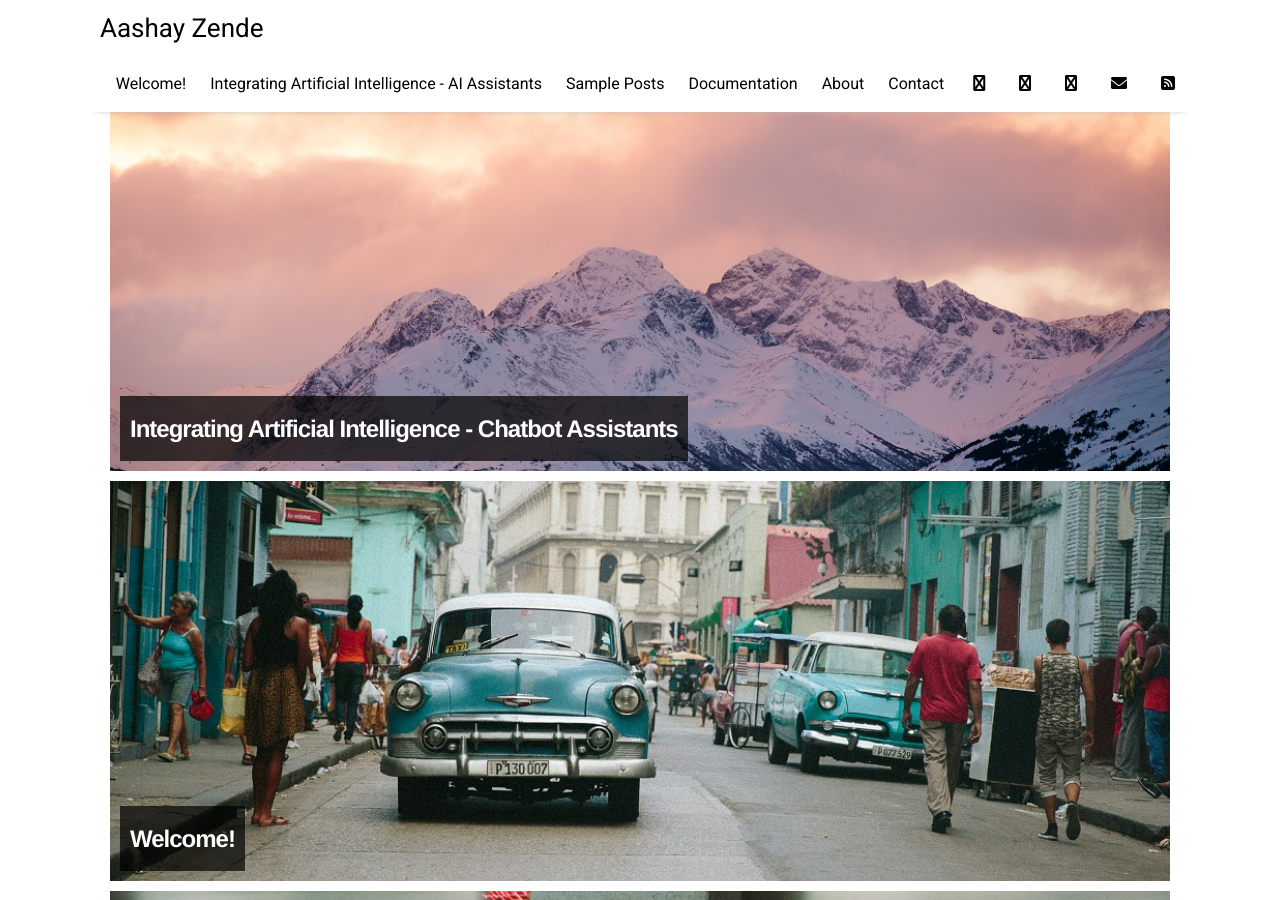
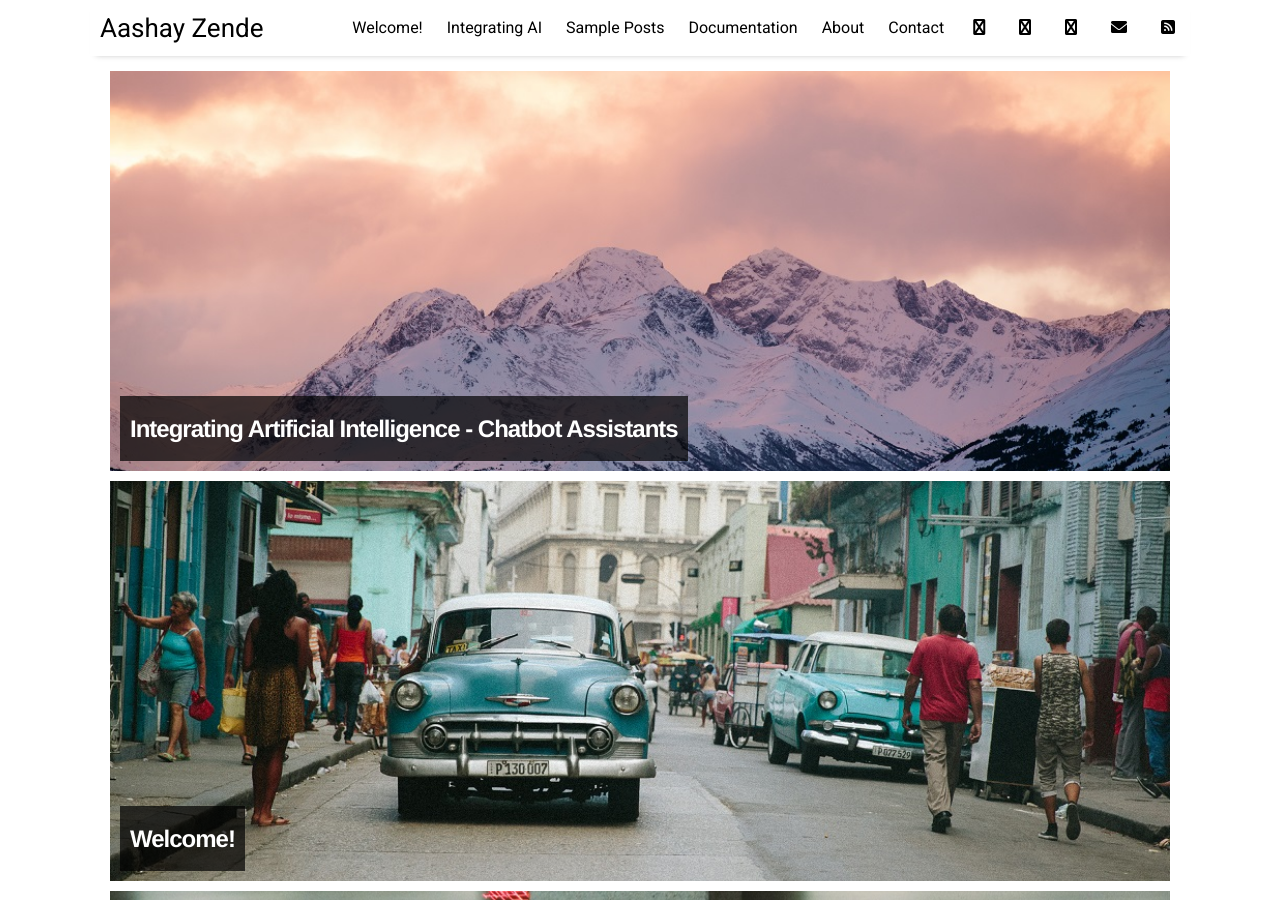
Before and after one commit to ashz1/posts, a Jekyll site: the page built from index.html, in a window 1280 px wide and 900 px high. Built offline with Jekyll 4.4.1, drawn with Linux system fonts in a browser that asks for light colours; nearby versions of some CDN libraries; the list of posts is cut into pages by our own code.

Commit message:
Update settings.yml

```diff
--- a/_data/settings.yml
+++ b/_data/settings.yml
@@ -8,7 +8,7 @@ google-ID: ''
 
 menu:
 - {name: 'Welcome!',  url: 'welcome'}
-- {name: 'Integrating Artificial Intelligence - AI Assistants', url: 'ai'}
+- {name: 'Integrating AI', url: 'ai'}
 - {name: 'Sample Posts',       url: 'sample-posts'}
 - {name: 'Documentation',      url: 'documentation'}
 - {name: 'About',              url: 'about'}
```
